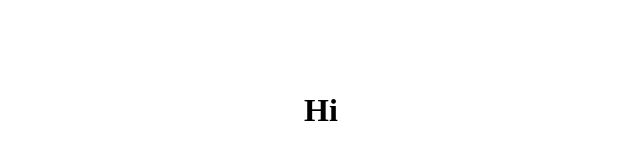
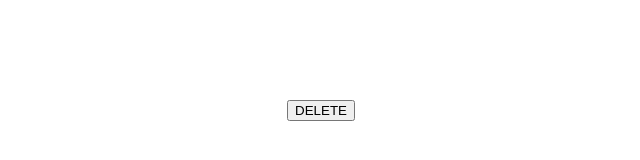
Before and after one commit to seohyeon1578/react-study-nomadcoder, a React (Create React App) app in the folder 10-kinds-hooks/: page / in a window 1280 px wide. Shown: the part 298-458 px from the top of the page, without its empty margins (319-959 px from the left). Built offline with nearby package versions, Linux system fonts and the light colour scheme.

Commit message:
useConfirm

```diff
--- a/10-kinds-hooks/src/App.js
+++ b/10-kinds-hooks/src/App.js
@@ -1,5 +1,6 @@
 import React from "react";
 import Click from "./components/click";
+import Confirm from "./components/confirm";
 import Count from "./components/count";
 import Input from "./components/input";
 import Tab from "./components/tab";
@@ -15,7 +16,8 @@
       {/* <Input /> */}
       {/* <Tab /> */}
       {/* <Title /> */}
-      <Click />
+      {/* <Click /> */}
+      <Confirm />
     </div>
   );
 };
--- /dev/null
+++ b/10-kinds-hooks/src/components/confirm.js
@@ -0,0 +1,15 @@
+import React from "react";
+import { useConfirm } from "../hooks/useConfirm";
+
+const Confirm = () => {
+  const deleteWorld = () => console.log("DELETE")
+  const abort = () => console.log("Aborted")
+  const confirmDelete = useConfirm("Are you sure", deleteWorld, abort)
+  return(
+    <div>
+      <button onClick={confirmDelete}>DELETE</button>
+    </div>
+  )
+}
+
+export default Confirm;
--- /dev/null
+++ b/10-kinds-hooks/src/hooks/useConfirm.js
@@ -0,0 +1,18 @@
+export const useConfirm = (message = "", onConfirm, onCancle) => {
+  if(!onConfirm || typeof onConfirm !== "function"){
+    return;
+  }
+  if(onCancle && typeof onCancle !== "function"){
+    return;
+  }
+
+  const confirmAction = () => {
+    if(window.confirm(message)){
+      onConfirm();
+    }else {
+      onCancle();
+    }
+  }
+
+  return confirmAction;
+}
```
